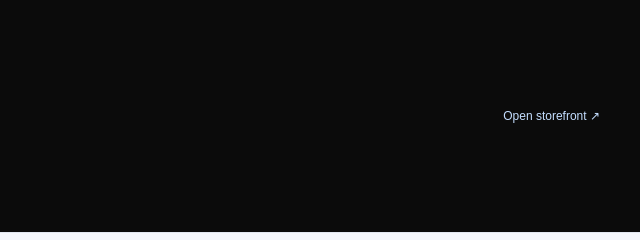
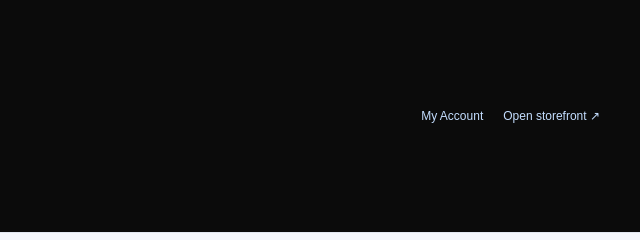
Before and after one commit to GoodwinLabs26/tactical-aminos, a website: page admin.html in a window 1280 px wide. Shown: the top 240 px of the page, 640-1280 px from the left. Drawn offline with Linux system fonts and the light colour scheme; no server answers.

Commit message:
Add My Account link to admin header

```diff
--- a/admin.html
+++ b/admin.html
@@ -1,6 +1,6 @@
 <!doctype html>
 <html lang="en"><head><meta charset="UTF-8"><meta name="viewport" content="width=device-width,initial-scale=1"><meta name="robots" content="noindex,nofollow"><title>Tactical Aminos · Admin</title><link rel="icon" href="assets/favicon.svg"><link rel="stylesheet" href="admin.css"><link rel="stylesheet" href="reports.css"></head>
-<body><header class="admin-header"><a class="brand" href="index.html"><img class="admin-brand-logo" src="assets/tactical-logo.svg" alt="Tactical Aminos" width="760" height="310"><small>ADMIN DASHBOARD</small></a><div><a href="index.html">Open storefront ↗</a><button id="signOut" hidden>Sign out</button></div></header>
+<body><header class="admin-header"><a class="brand" href="index.html"><img class="admin-brand-logo" src="assets/tactical-logo.svg" alt="Tactical Aminos" width="760" height="310"><small>ADMIN DASHBOARD</small></a><div><a href="index.html#account">My Account</a><a href="index.html">Open storefront ↗</a><button id="signOut" hidden>Sign out</button></div></header>
 <main><div id="practiceBanner" class="banner" hidden><strong>Practice dashboard</strong><span>Sample data only. Nothing changes in Firebase. No payments or emails are sent. Reload to reset.</span></div>
 <section id="loginPanel" class="card login" hidden><p class="eyebrow">PRIVATE STORE MANAGEMENT</p><h1>Admin sign in</h1><p>Use the account configured as Mark’s admin.</p><form id="loginForm"><label>Email<input id="adminEmail" type="email" autocomplete="username" required></label><label>Password<input id="adminPassword" type="password" autocomplete="current-password" required></label><button type="submit" class="primary">Sign in</button></form><p id="loginMessage" role="status"></p><a href="admin.html?demo=1">Try the practice dashboard →</a></section>
 <p id="pageMessage" class="message" role="status" aria-live="polite"></p>
```
